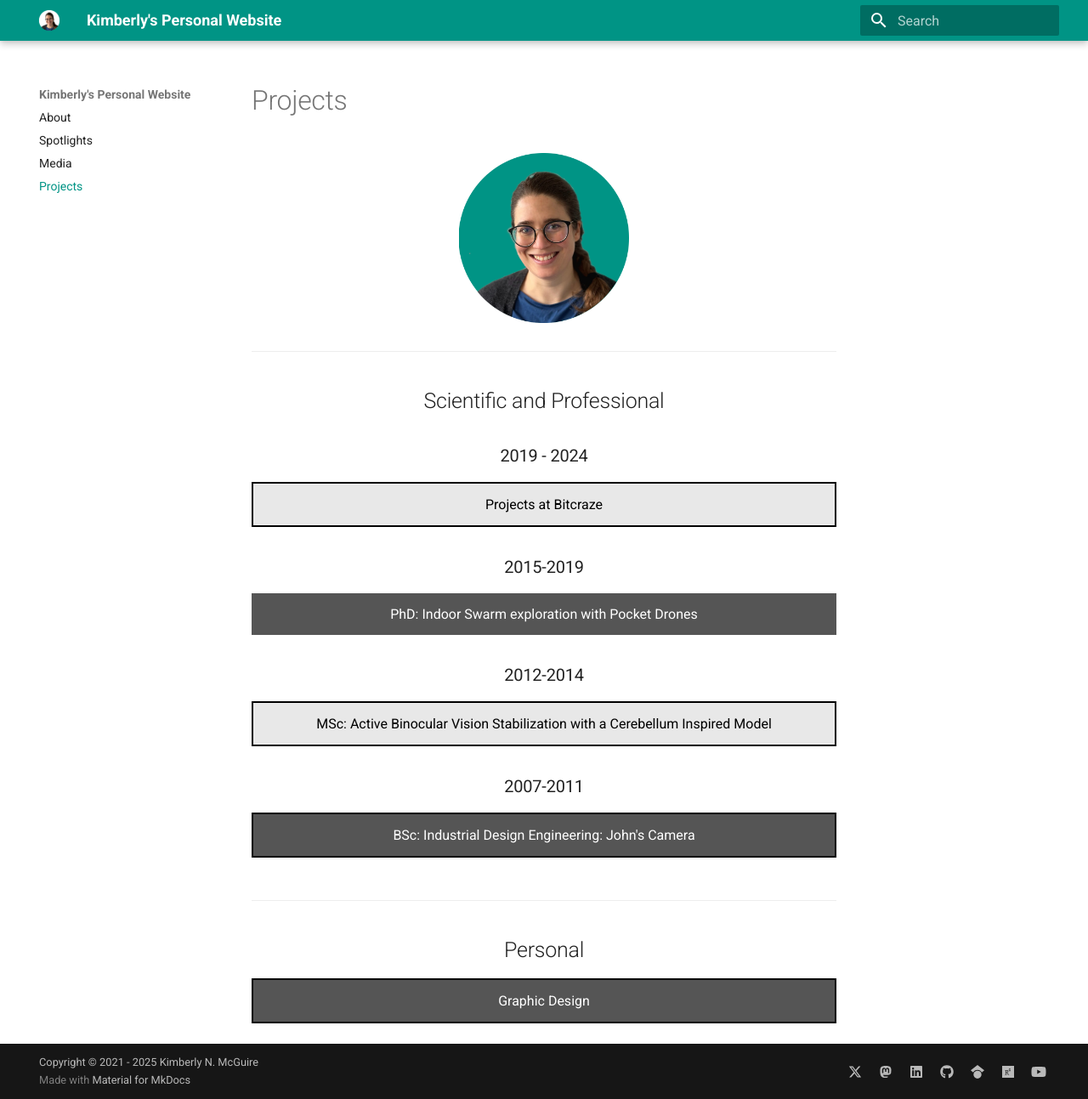
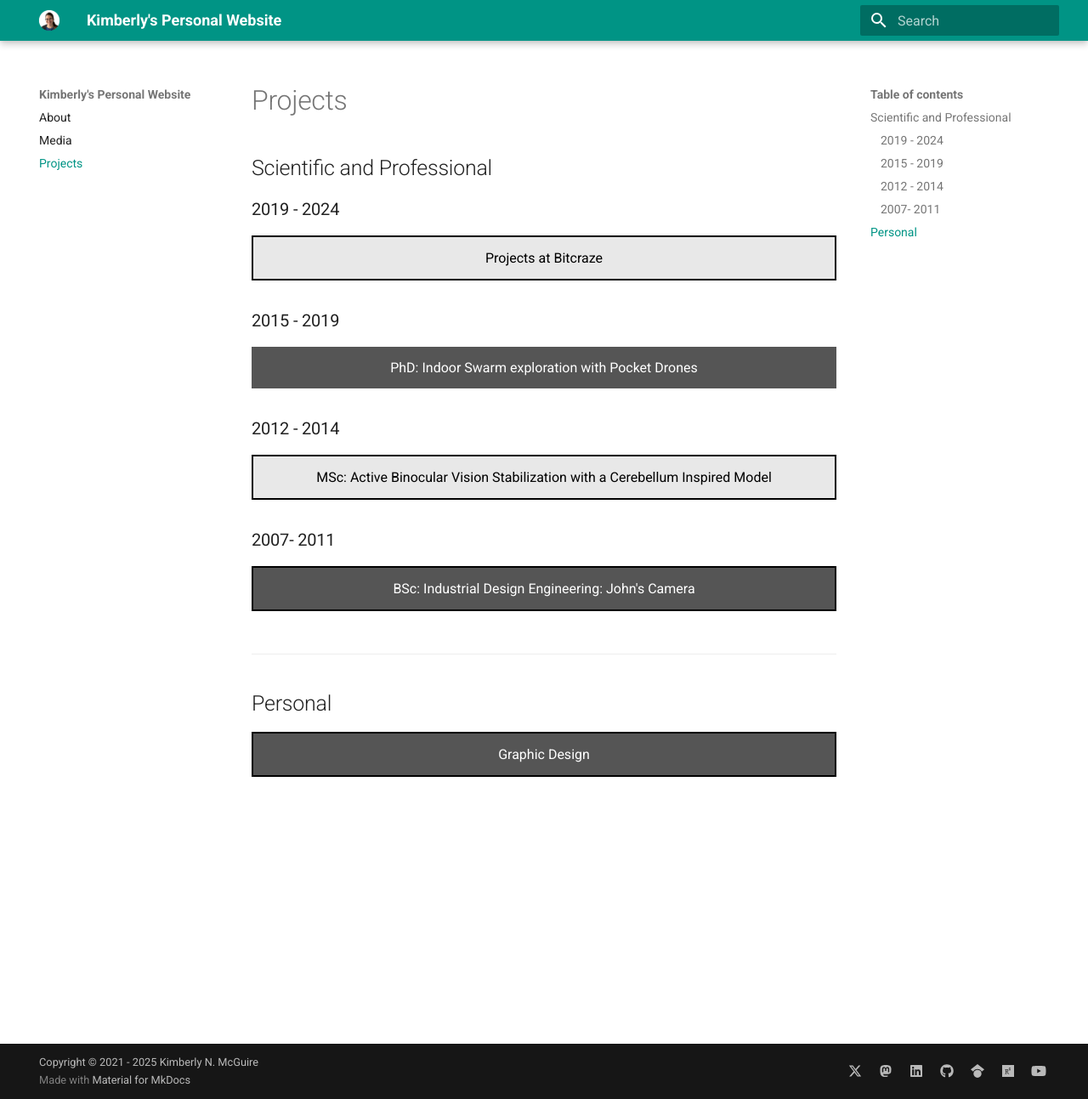
Before and after one commit to knmcguire/knmcguire.github.io, an MkDocs documentation site: the page built from docs/projects.md, in a window 1280 px wide and 1293 px high. Shown: the whole window at 85% size. Built offline with MkDocs 1.6.1 and Material for MkDocs 9.7.7, drawn with Linux system fonts in a browser that asks for light colours.

Commit message:
simplify further

```diff
--- a/docs/projects.md
+++ b/docs/projects.md
@@ -2,15 +2,10 @@
 title: "Projects"
 ---
 
-<p align="center">
-<img width="200" height="200" src="/images/kim_background.png">
-</p>
 
+## Scientific and Professional
 
-___
-<center><h2> Scientific and Professional </h2></center>
-
-<center><h3> 2019 - 2024</h3></center>
+### 2019 - 2024
 <a href="https://www.bitcraze.io/author/kimberly/"><button style="background-color: #E8E8E8;
         border: 2px solid black;
         color: black;
@@ -22,7 +17,7 @@
         width: 100%;
         cursor: pointer">Projects at Bitcraze</button></a>
 
-<center><h3> 2015-2019</h3></center>
+### 2015 - 2019
 
 <a href="/projects/phd"><button style="background-color: #555555;
         border: none;
@@ -36,7 +31,7 @@
         cursor: pointer">PhD: Indoor Swarm exploration with Pocket Drones</button></a>
 
 
-<center><h3>2012-2014</h3></center>
+### 2012 - 2014
 
 <a href="https://repository.tudelft.nl/islandora/object/uuid:3fb881d2-9701-4f1c-96a6-f6fca74aeec8?collection=education"><button style="background-color: #E8E8E8;
         border: 2px solid black;
@@ -50,7 +45,7 @@
         cursor: pointer">MSc:
 Active Binocular Vision Stabilization with a Cerebellum Inspired Model</button></a>
 
-<center><h3>2007-2011</h3></center>
+### 2007- 2011
 
 <a href="/projects/bsc"><button style="background-color: #555555;
         border: 2px solid black;
@@ -68,7 +63,7 @@
 
 ___
 
-<center><h2> Personal </h2></center>
+## Personal
 
 <a href="/projects/graphic_design"><button style="background-color: #555555;
         border: 2px solid black;
```
Also changed, not shown: docs/index.md (+53 -5 lines), docs/ln.md (deleted, +0 -77 lines), docs/press.md (+4 -10 lines).
